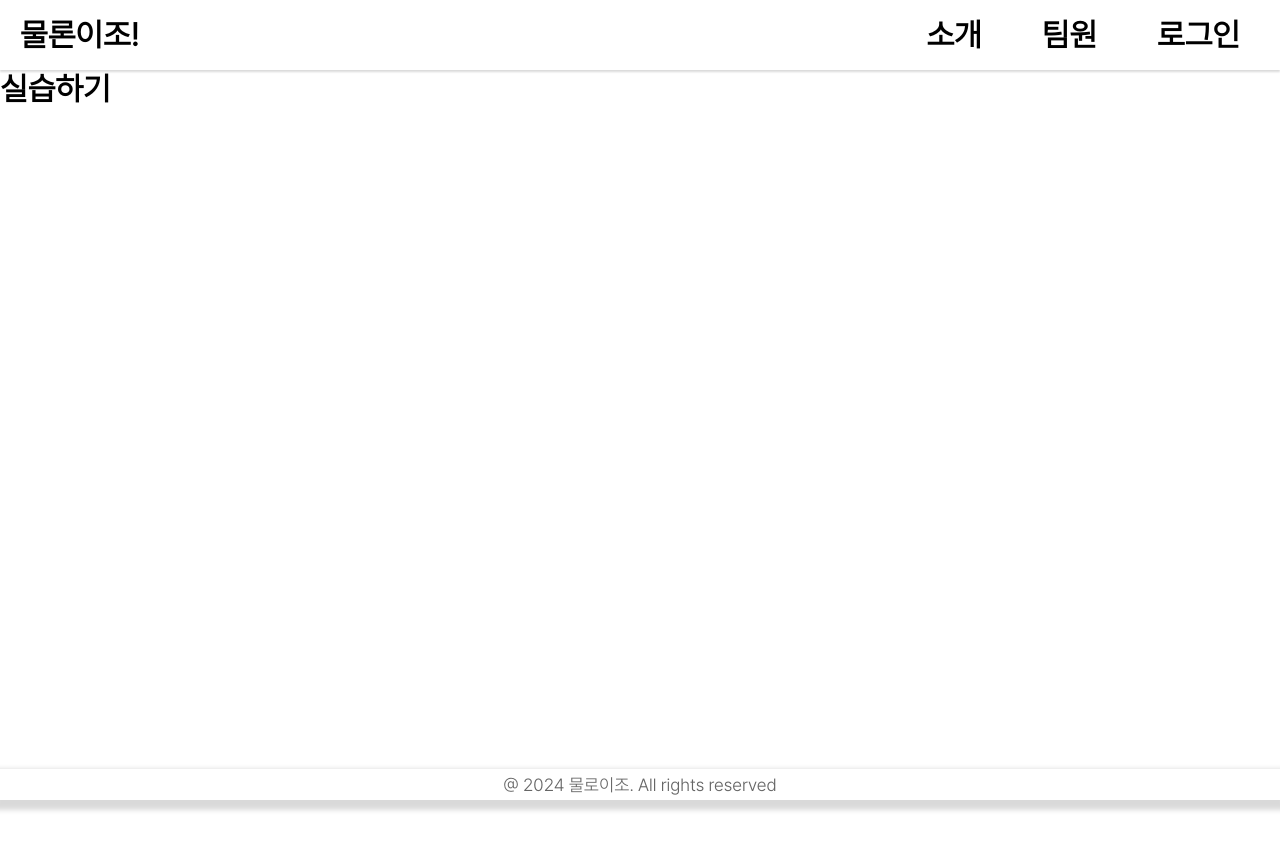
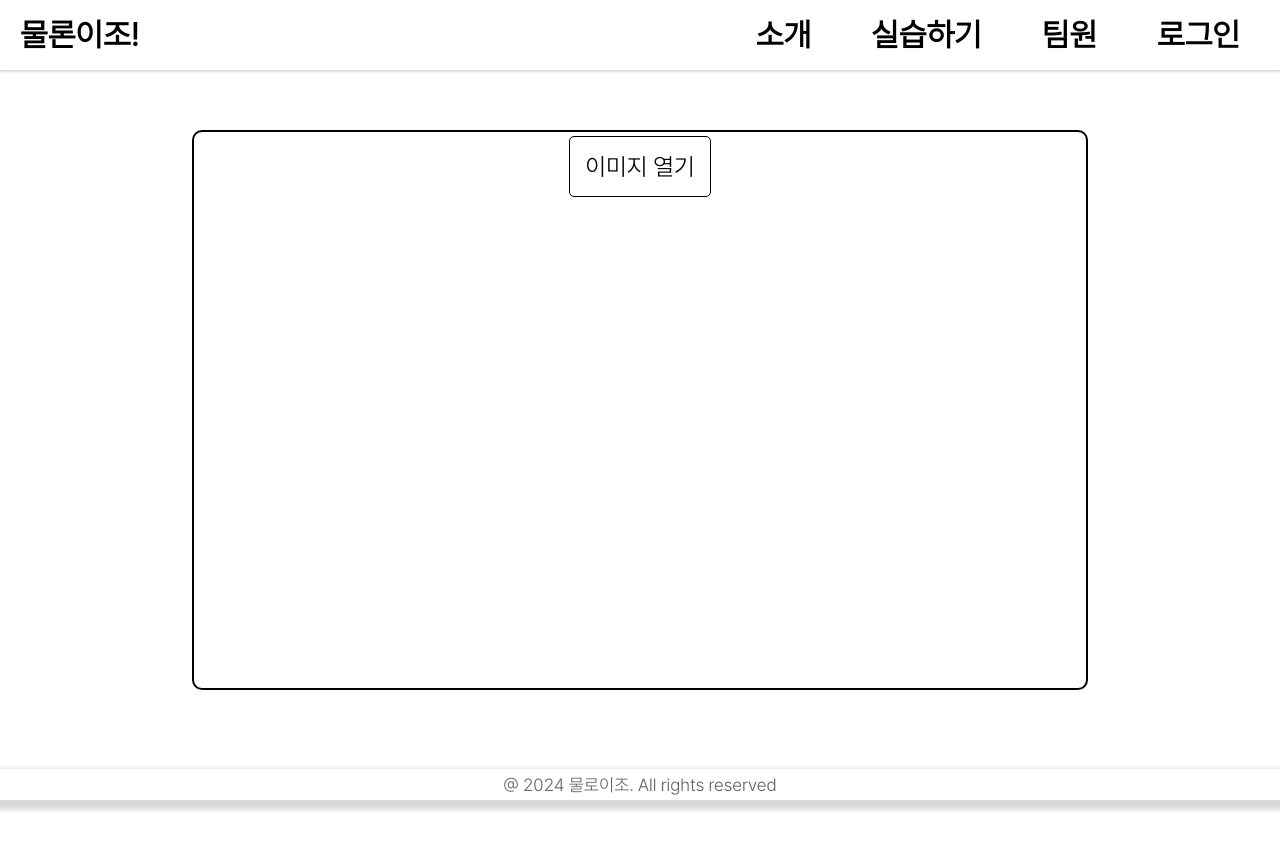
Before and after one commit to HeoSeonJin0504/CapstoneDesign, a React (Vite) app: page /get-started in a window 1280 px wide. Shown: the top 850 px of the page. Before the commit the page ends 800 px from the top, so only its background shows below. Built offline with nearby package versions, Linux system fonts and the light colour scheme.

Commit message:
백엔드 개발용 헤더 수정, 실습하기 페이지 구현, 소개 페이지 일부 수정(?)

```diff
--- a/src/components/Header.tsx
+++ b/src/components/Header.tsx
@@ -49,6 +49,11 @@ const Header = () => {
           </NavLink>
         </li>
         <li>
+          <NavLink to="/get-started">
+            <h1>실습하기</h1>
+          </NavLink>
+        </li>
+        <li>
           <NavLink to="/team">
             <h1>팀원</h1>
           </NavLink>
--- a/src/pages/GetStarted.tsx
+++ b/src/pages/GetStarted.tsx
@@ -1,10 +1,103 @@
-import styled from 'styled-components';
+import React, { useState } from "react";
+import styled from "styled-components";
+import { color } from "../theme";
 
+// 컨테이너 스타일 정의
+const Container = styled.div`
+  display: flex;
+  flex-direction: column;
+  align-items: center;
+  margin-top: 60px;
+  height: 100vh;
+`;
+
+// 본문 내용을 감싸는 폼
+const Form = styled.div`
+  display: flex;
+  flex-direction: column;
+  align-items: center;
+  justify-content: space-between;
+  padding: 20px;
+  border: 2px solid black;
+  border-radius: 10px;
+  width: 70vw;
+  height: 70vh;
+`;
+
+// 기본 파일 선택 스타일 숨기기
+const FileInput = styled.input`
+  display: none;
+`;
+
+// 버튼
+const Button = styled.button`
+  margin-top: 30px;
+  padding: 15px;
+  text-decoration: none;
+  border-radius: 5px;
+  border: 1px solid black;
+  color: black;
+  font-size: 1.5em;
+  background-color: white;
+  cursor: pointer;
+
+  &:hover {
+  }
+`;
+
+// 이미지 미리보기 스타일 정의
+const ImagePreview = styled.img`
+  max-width: 70%;
+  max-height: 70%;
+  margin-bottom: 10px;
+  border: 1px solid black;
+  border-radius: 5px;
+`;
 
 const GetStarted = () => {
-    return (
-        <h1>실습하기</h1>
-    );
+  // 선택된 이미지 파일과 미리보기 URL을 저장할 상태 변수
+  const [selectedImage, setSelectedImage] = useState<File | null>(null);
+  const [imagePreview, setImagePreview] = useState<string | null>(null);
+
+  // 파일 선택 시 호출되는 함수
+  const handleFileChange = (event: React.ChangeEvent<HTMLInputElement>) => {
+    if (event.target.files && event.target.files.length > 0) {
+      const file = event.target.files[0];
+      setSelectedImage(file);
+      const reader = new FileReader();
+      reader.onloadend = () => {
+        setImagePreview(reader.result as string);
+      };
+      reader.readAsDataURL(file);
+    }
+  };
+
+  const handleAnalyzeClick = () => {
+    // 분석 시작 버튼 클릭 시 실행할 기능
+    alert("분석 시작");
+  };
+
+  return (
+    <Container>
+      <Form>
+        {imagePreview && (
+          <ImagePreview src={imagePreview} alt="Selected file preview" />
+        )}
+        <label htmlFor="fileInput" aria-label="이미지 선택">
+          <Button as="span">이미지 열기</Button>
+        </label>
+        <FileInput
+          id="fileInput"
+          type="file"
+          accept="image/*"
+          onChange={handleFileChange}
+        />
+        {selectedImage && (
+          <Button onClick={handleAnalyzeClick}>분석 시작</Button>
+        )}
+      </Form>
+    </Container>
+  );
 };
 
 export default GetStarted;
--- a/src/pages/Introduce.tsx
+++ b/src/pages/Introduce.tsx
@@ -10,7 +10,7 @@ const Container = styled.div`
 `;
 
 const LeftContainer = styled.div`
-  flex: 1.3;
+  flex: 1;
   display: flex;
   flex-direction: column;
   justify-content: center;
@@ -22,7 +22,7 @@ const LeftContainer = styled.div`
 `;
 
 const RightContainer = styled.div`
-  flex: 2;
+  flex: 1;
   display: flex;
   flex-direction: column;
   justify-content: flex-start;
```
